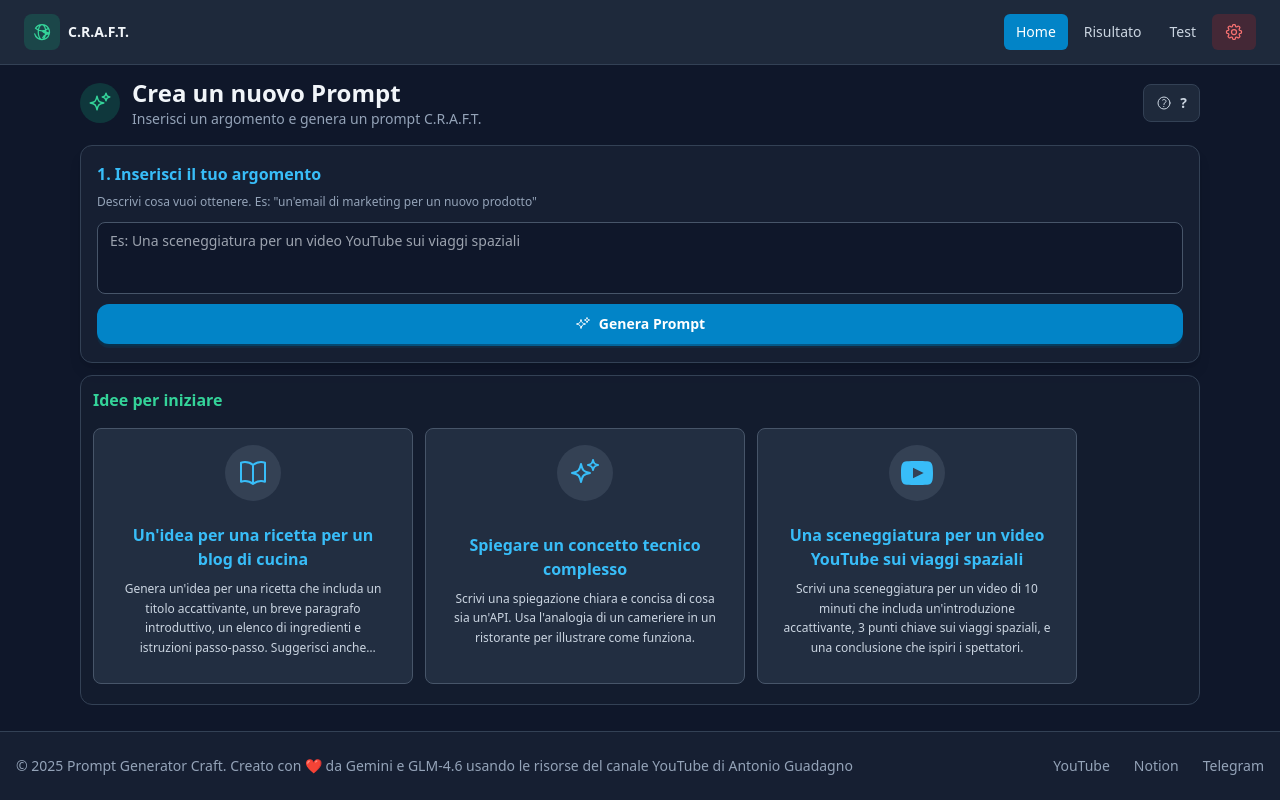
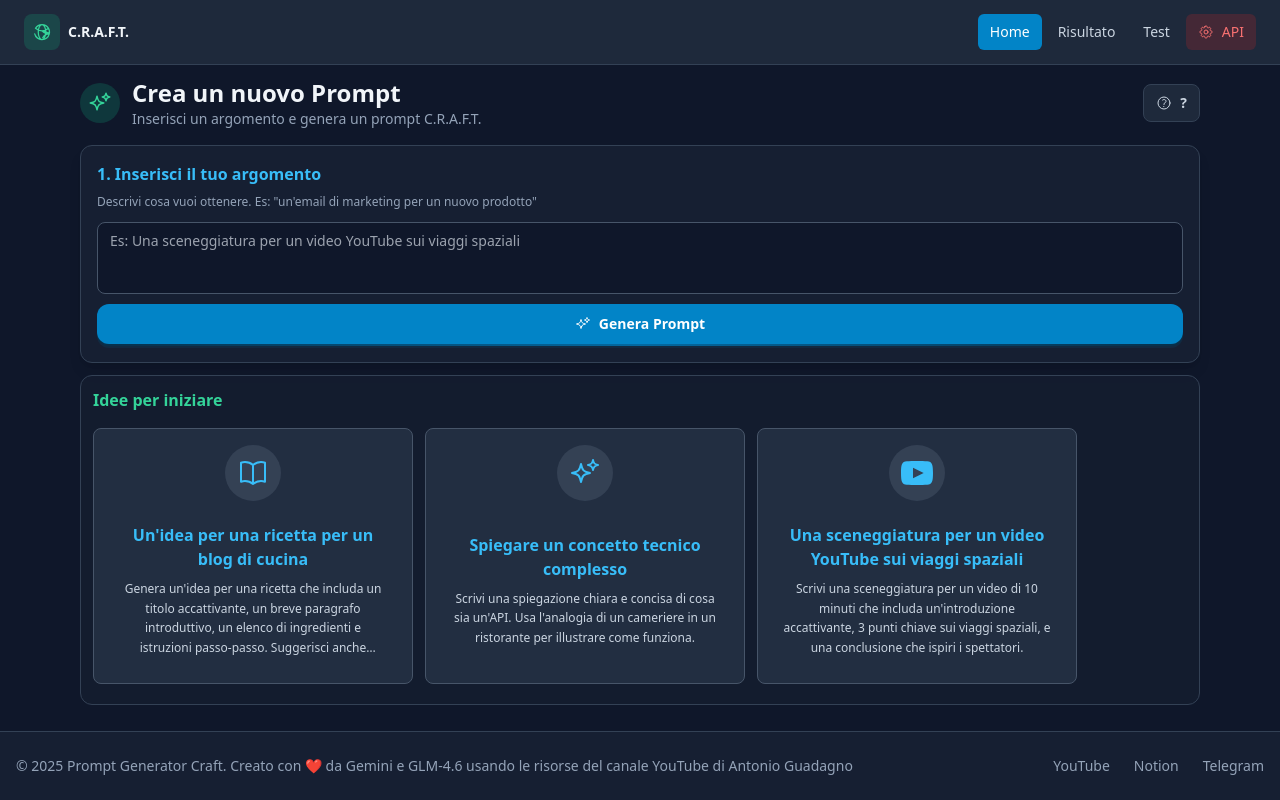
Before and after one commit to fracabu/generatore-di-prompt-craft, a React (Vite) app: page / in a window 1280 px wide. Built offline with nearby package versions, Linux system fonts and the light colour scheme.

Commit message:
$(cat <<'EOF'

```diff
--- a/components/ApiSettings.tsx
+++ b/components/ApiSettings.tsx
@@ -63,14 +63,15 @@ const ApiSettings: React.FC = () => {
     <div className="relative">
       <button
         onClick={() => setIsOpen(!isOpen)}
-        className={`flex items-center justify-center px-2 py-1.5 sm:px-3 sm:py-2 rounded-md text-xs sm:text-sm font-medium transition-colors ${
+        className={`flex items-center space-x-1 sm:space-x-2 px-2 py-1.5 sm:px-3 sm:py-2 rounded-md text-xs sm:text-sm font-medium transition-colors ${
           hasAnyKey
             ? 'bg-green-600/20 text-green-400 hover:bg-green-600/30'
             : 'bg-red-600/20 text-red-400 hover:bg-red-600/30'
         }`}
         aria-label="Impostazioni API"
       >
-        <SettingsIcon className="w-4 h-4 sm:w-5 sm:h-5" />
+        <SettingsIcon className="w-4 h-4 sm:w-4 sm:h-4" />
+        <span className="hidden sm:inline">API</span>
       </button>
 
       {isOpen && (
```
